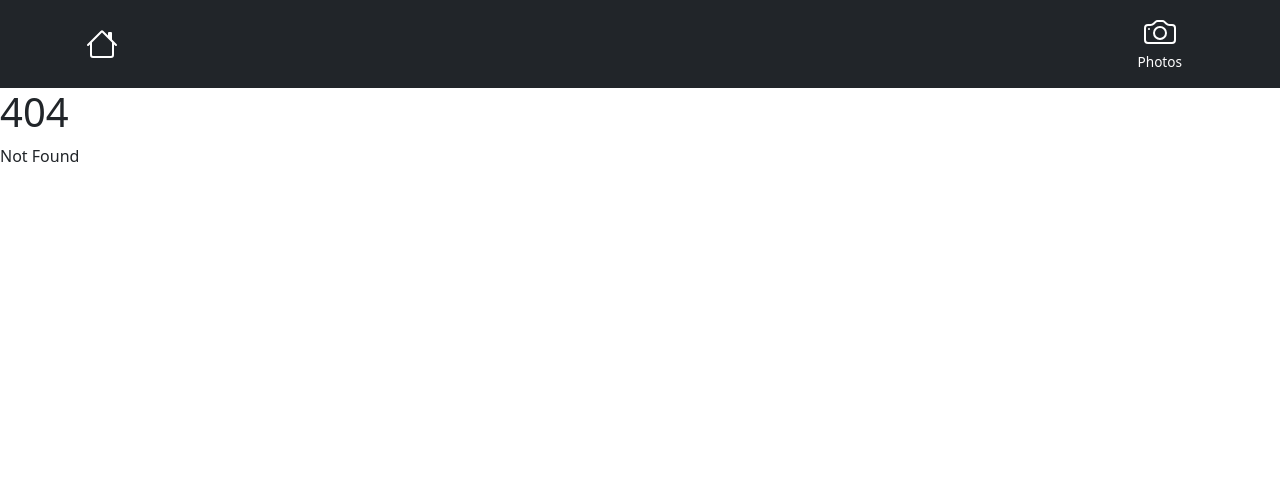
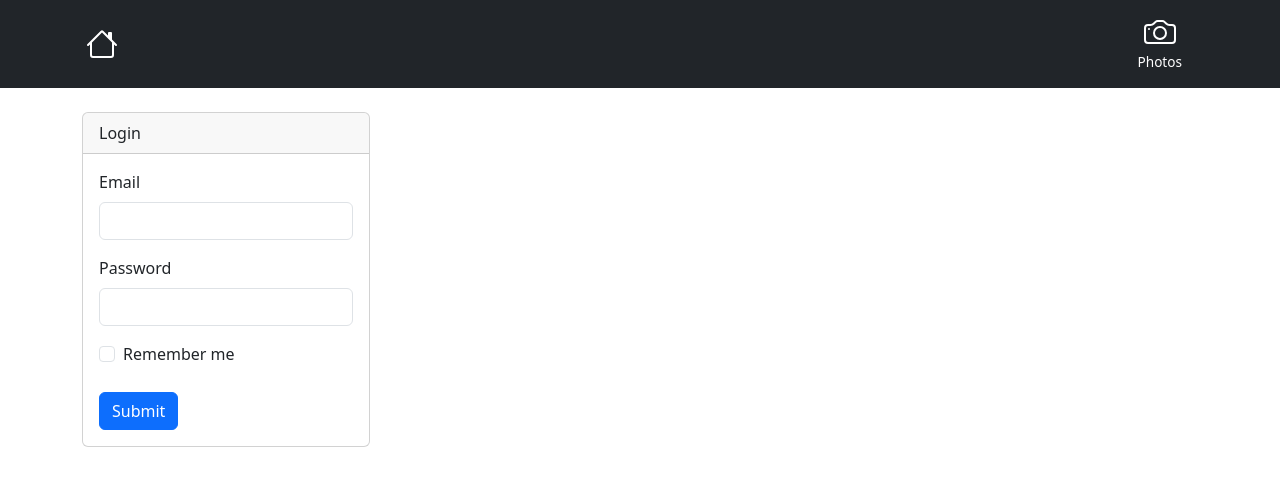
Before and after one commit to henriavo/cuddly-octo, a SvelteKit app: page /login in a window 1280 px wide. Before the commit this address had no page. Shown: the top 486 px of the page. Built offline with nearby package versions, Linux system fonts and the light colour scheme.

Commit message:
login frontend

```diff
--- /dev/null
+++ b/src/routes/login/+page.server.js
@@ -0,0 +1,18 @@
+/** @type {import('./$types').Actions} */
+export const actions = {
+	login: async ({ cookies, request }) => {
+		const data = await request.formData();
+		//iterate over the form data and print to console
+		console.log('hello from login page');
+		const email = data.get('tux-cat');
+		console.log(email);
+		const pazz = data.get('tux-dog');
+		console.log(pazz);
+		const remember = data.get('tux-fish');
+		console.log(remember);
+		return {
+			status: 200,
+			body: 'hello from login page'
+		};
+	}
+};
--- /dev/null
+++ b/src/routes/login/+page.svelte
@@ -0,0 +1,31 @@
+<main>
+	<div class="container mt-4">
+		<div class="card" style="width: 18rem;">
+			<div class="card-header">Login</div>
+			<div class="card-body">
+				<form action="?/login" method="POST">
+					<div class="mb-3">
+						<label for="exampleInputEmail1" class="form-label">Email</label>
+						<input
+							name="tux-cat"
+							type="email"
+							class="form-control"
+							id="exampleInputEmail1"
+							aria-describedby="emailHelp"
+						/>
+					</div>
+					<div class="mb-3">
+						<label for="exampleInputPassword1" class="form-label">Password</label>
+						<input name="tux-dog" type="password" class="form-control" id="exampleInputPassword1" />
+					</div>
+					<div class="form-check">
+						<input name="tux-fish" type="checkbox" class="form-check-input" id="exampleCheck1" />
+						<label class="form-check-label" for="exampleCheck1">Remember me</label>
+					</div>
+					<br />
+					<button type="submit" class="btn btn-primary">Submit</button>
+				</form>
+			</div>
+		</div>
+	</div>
+</main>
--- a/src/routes/register/+page.svelte
+++ b/src/routes/register/+page.svelte
@@ -7,7 +7,7 @@
 <main>
 	<div class="container mt-4">
 		<div class="card" style="width: 18rem;">
-			<div class="card-header">Register Form</div>
+			<div class="card-header">Register</div>
 			<div class="card-body">
 				<form action="/register" method="POST">
 					<div class="mb-3">
```
